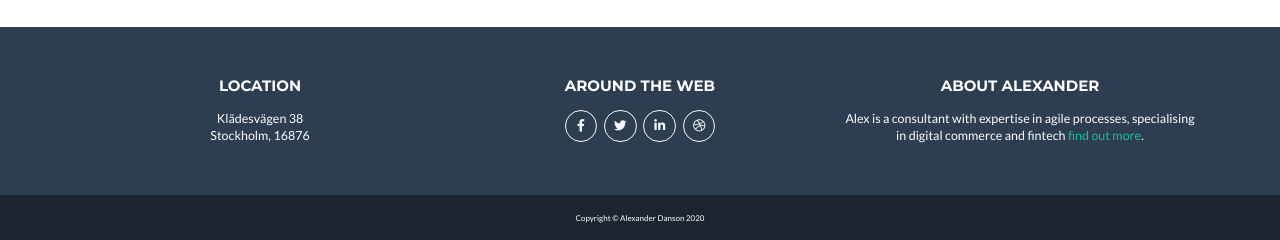
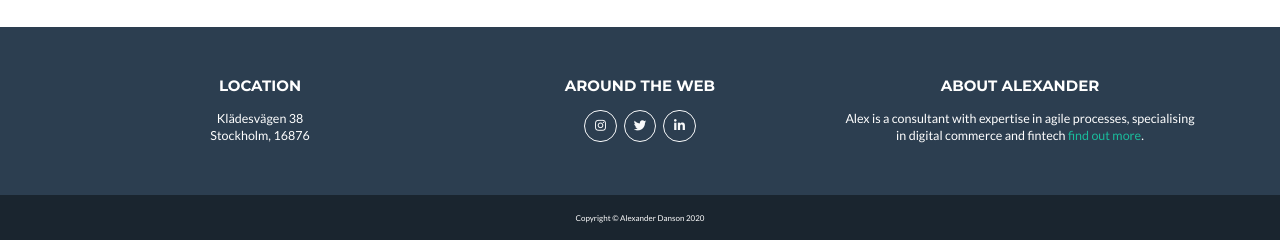
Before and after one commit to alexanderdanson/professional_website, a Flask app: page / in a window 1280 px wide. Shown: the part 1937-2177 px from the top of the page. Run offline with Flask 2, Linux system fonts and the light colour scheme; some libraries are stand-ins or nearby versions.

Commit message:
add social links

```diff
--- a/app/templates/index.html
+++ b/app/templates/index.html
@@ -266,17 +266,14 @@
         <!-- Footer Social Icons -->
         <div class="col-lg-4 mb-5 mb-lg-0">
           <h4 class="text-uppercase mb-4">Around the Web</h4>
-          <a class="btn btn-outline-light btn-social mx-1" href="#">
-            <i class="fab fa-fw fa-facebook-f"></i>
+          <a class="btn btn-outline-light btn-social mx-1" href="https://instagram.com/alexsdanson">
+            <i class="fab fa-fw fa-instagram"></i>
           </a>
-          <a class="btn btn-outline-light btn-social mx-1" href="#">
+          <a class="btn btn-outline-light btn-social mx-1" href="https://twitter.com/alexsdanson">
             <i class="fab fa-fw fa-twitter"></i>
           </a>
-          <a class="btn btn-outline-light btn-social mx-1" href="#">
+          <a class="btn btn-outline-light btn-social mx-1" href="https://www.linkedin.com/in/alexdanson/">
             <i class="fab fa-fw fa-linkedin-in"></i>
-          </a>
-          <a class="btn btn-outline-light btn-social mx-1" href="#">
-            <i class="fab fa-fw fa-dribbble"></i>
           </a>
         </div>
 
```
